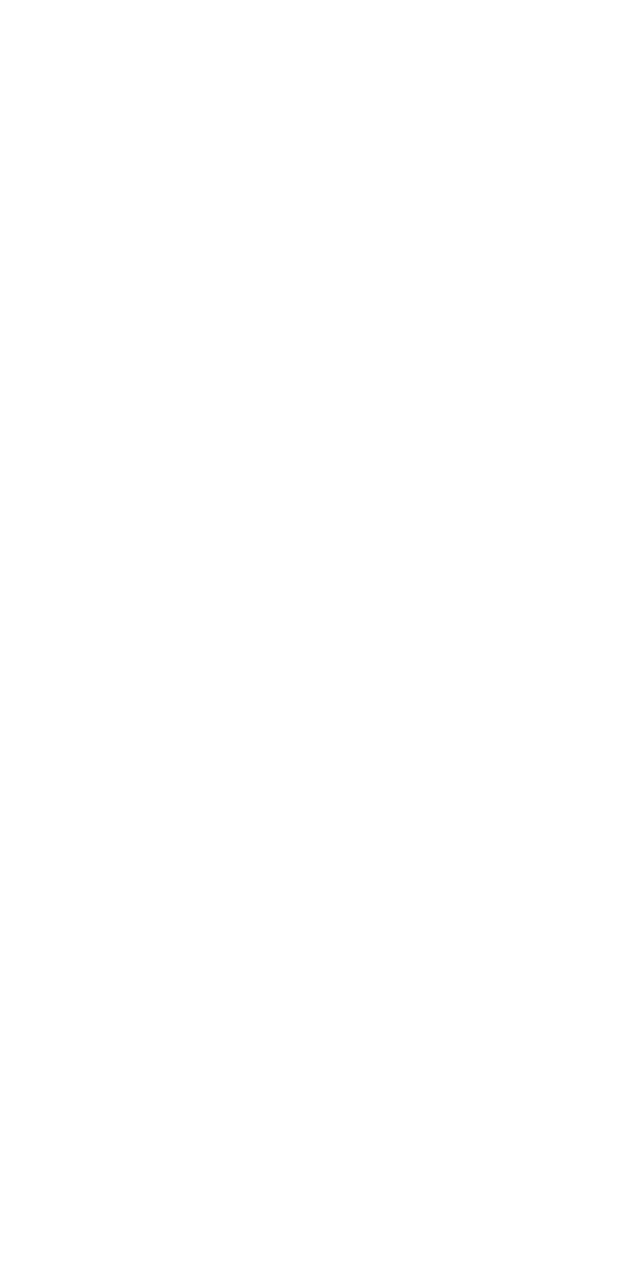
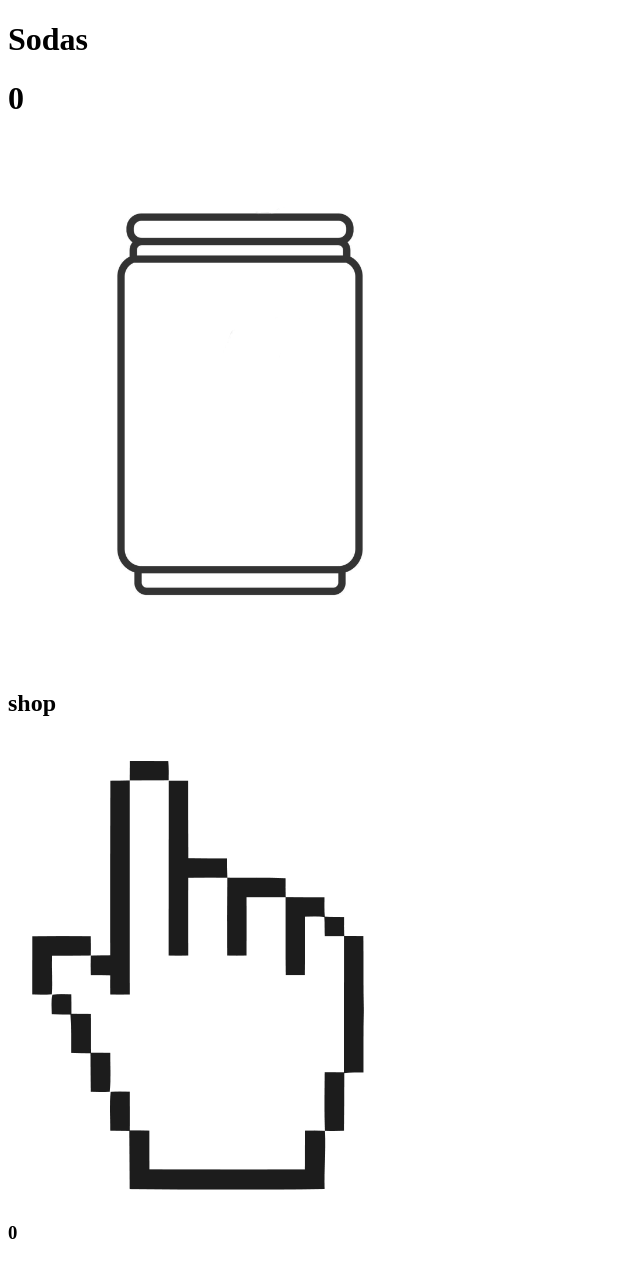
Before and after one commit to SchoolKitsune/DrinkClicker, a plain HTML site: page index.html in a window 1280 px wide. Shown: the whole page, without its empty margins (0-640 px from the left). Before the commit the page ends 800 px from the top, so only its background shows below. Drawn offline with Linux system fonts and the light colour scheme.

Commit message:
Added Some  Code
Might've been to lazy, should do much more next time.

```diff
--- a/index.html
+++ b/index.html
@@ -8,6 +8,15 @@
     <link rel="stylesheet" href="style.css">
 </head>
 <body>
-
+    <div class="container">
+        <div class="main">
+            <h1>Sodas</h1>
+            <h1 id="soda_num"> 0</h1>
+            <img id="soda" src="Soda.png" alt=""></div>
+        <div class="shop"></div>
+        <h2>shop</h2>
+        <div class="shop_elements">
+            <img id="cursor_img" src="Cursor.png" alt="">
+            <h3 id="hand_num">0</h3>
 </body>
 </html>
```
Also changed, not shown: Cursor.png (added), Soda.png (added).
